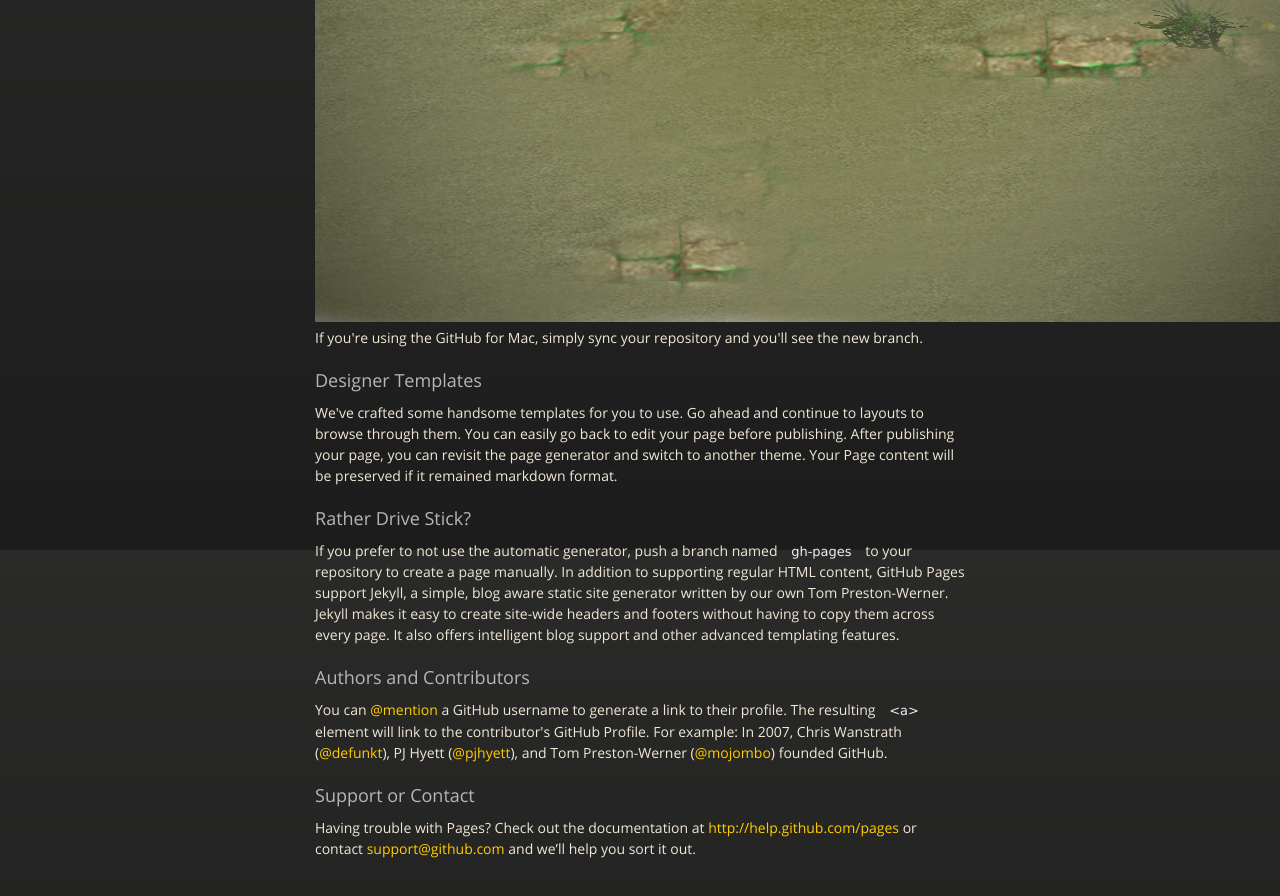
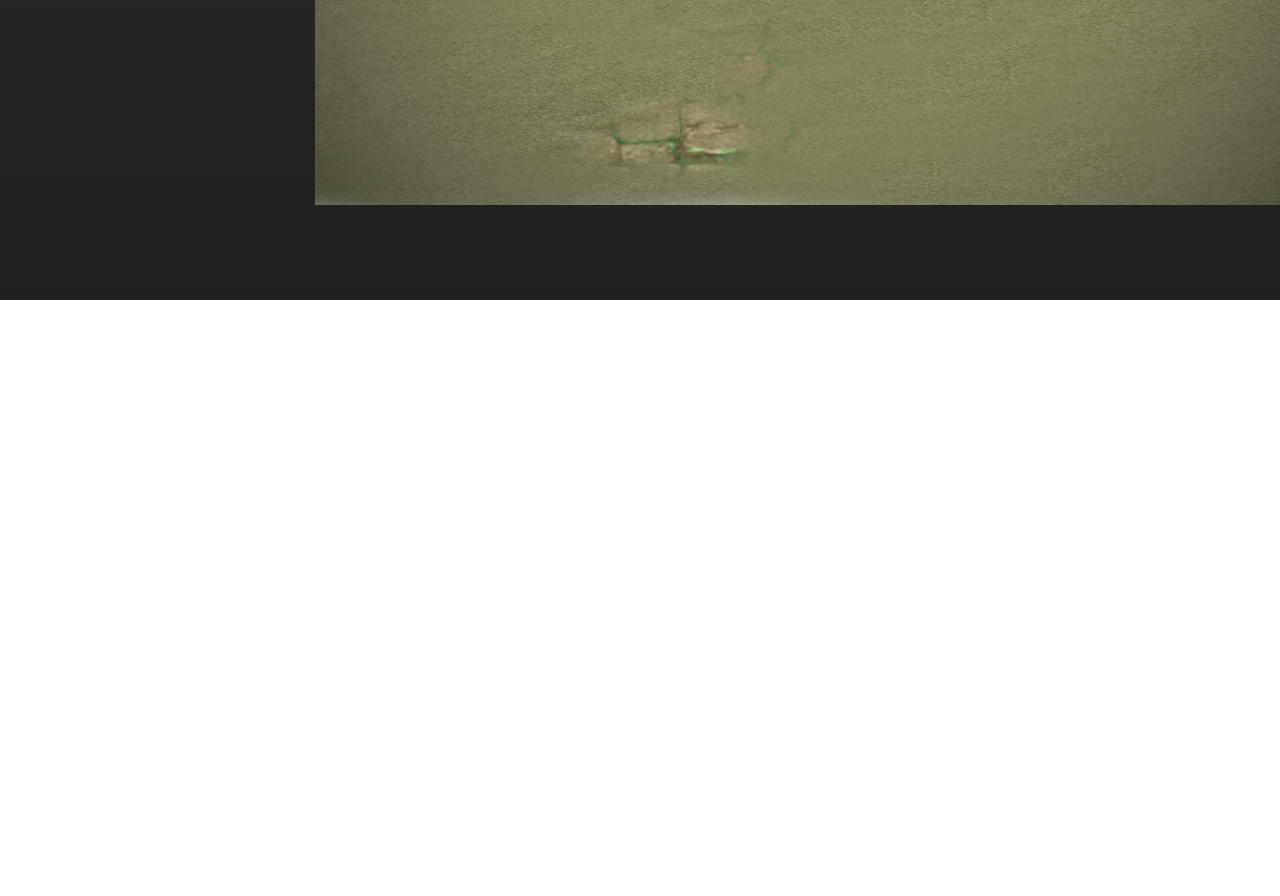
Before and after one commit to razorstorm/PudgeLevel1, a plain HTML site: page index.html in a window 1280 px wide. Shown: the part 1050-1946 px from the top of the page. After the commit the page ends 1350 px from the top, so only its background shows below. Drawn offline with nearby package versions, Linux system fonts and the light colour scheme.

Commit message:
Update index.html

```diff
--- a/index.html
+++ b/index.html
@@ -51,10 +51,6 @@
           <span class="credits right">Hosted on GitHub Pages &mdash; Theme by <a href="http://twitter.com/#!/michigangraham">mattgraham</a></span>
         </div>
 
-        <h3>Welcome to GitHub Pages.</h3>
-
-<p>This automatic page generator is the easiest way to create beautiful pages for all of your projects. Author your page content here using GitHub Flavored Markdown, select a template crafted by a designer, and publish. After your page is generated, you can check out the new branch:</p>
-
 <pre><code>$ cd your_repo_root/repo_name
 $ git fetch origin
 $ git checkout gh-pages
@@ -100,25 +96,7 @@ $ git checkout gh-pages
 <div class="hide" id="sprites">
 	<img src='/img/pudge.png' id="pudgeSprite" alt="pudge"></img>
 </div>
-
-<p>If you're using the GitHub for Mac, simply sync your repository and you'll see the new branch.</p>
-
-<h3>Designer Templates</h3>
-
-<p>We've crafted some handsome templates for you to use. Go ahead and continue to layouts to browse through them. You can easily go back to edit your page before publishing. After publishing your page, you can revisit the page generator and switch to another theme. Your Page content will be preserved if it remained markdown format.</p>
-
-<h3>Rather Drive Stick?</h3>
-
-<p>If you prefer to not use the automatic generator, push a branch named <code>gh-pages</code> to your repository to create a page manually. In addition to supporting regular HTML content, GitHub Pages support Jekyll, a simple, blog aware static site generator written by our own Tom Preston-Werner. Jekyll makes it easy to create site-wide headers and footers without having to copy them across every page. It also offers intelligent blog support and other advanced templating features.</p>
-
-<h3>Authors and Contributors</h3>
-
-<p>You can <a href="https://github.com/blog/821" class="user-mention">@mention</a> a GitHub username to generate a link to their profile. The resulting <code>&lt;a&gt;</code> element will link to the contributor's GitHub Profile. For example: In 2007, Chris Wanstrath (<a href="https://github.com/defunkt" class="user-mention">@defunkt</a>), PJ Hyett (<a href="https://github.com/pjhyett" class="user-mention">@pjhyett</a>), and Tom Preston-Werner (<a href="https://github.com/mojombo" class="user-mention">@mojombo</a>) founded GitHub.</p>
-
-<h3>Support or Contact</h3>
-
-<p>Having trouble with Pages? Check out the documentation at <a href="http://help.github.com/pages">http://help.github.com/pages</a> or contact <a href="mailto:support@github.com">support@github.com</a> and we’ll help you sort it out.</p>
-      </section>
+   </section>
 
     </div>
     <!--[if !IE]><script>fixScale(document);</script><![endif]-->
```
